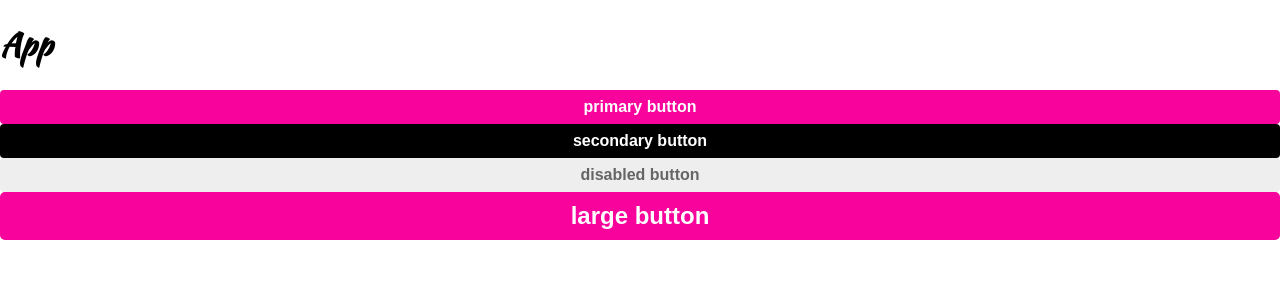
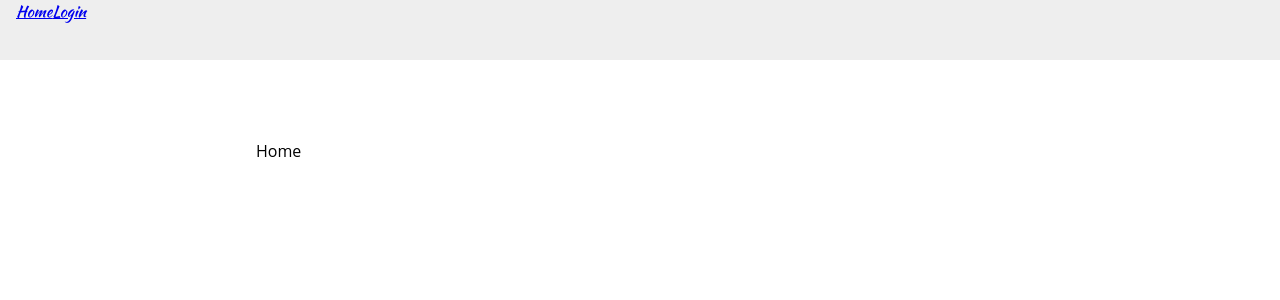
Before and after one commit to sergioviniciuss/styled-components-playground, a React (Create React App) app: page / in a window 1280 px wide. Shown: the top 300 px of the page. Built offline with nearby package versions, Linux system fonts and the light colour scheme.

Commit message:
Feat(App): Replaces button samples with Router logic

```diff
--- a/src/components/App.js
+++ b/src/components/App.js
@@ -1,6 +1,8 @@
 import React from "react";
-import { Button } from "components/common";
 import { createGlobalStyle } from "styled-components";
+import { BrowserRouter, Switch, Route } from "react-router-dom";
+import Login from "components/pages/Login";
+import Home from "components/pages/Home";
 
 const GlobalStyle = createGlobalStyle`
   body {
@@ -16,11 +18,16 @@ function App() {
   return (
     <>
       <GlobalStyle />
-      <h1>App</h1>
-      <Button>primary button</Button>
-      <Button secondary>secondary button</Button>
-      <Button disabled>disabled button</Button>
-      <Button large>large button</Button>
+      <BrowserRouter>
+        <Switch>
+          <Route path="/login">
+            <Login />
+          </Route>
+          <Route path="/">
+            <Home />
+          </Route>
+        </Switch>
+      </BrowserRouter>
     </>
   );
 }
```
